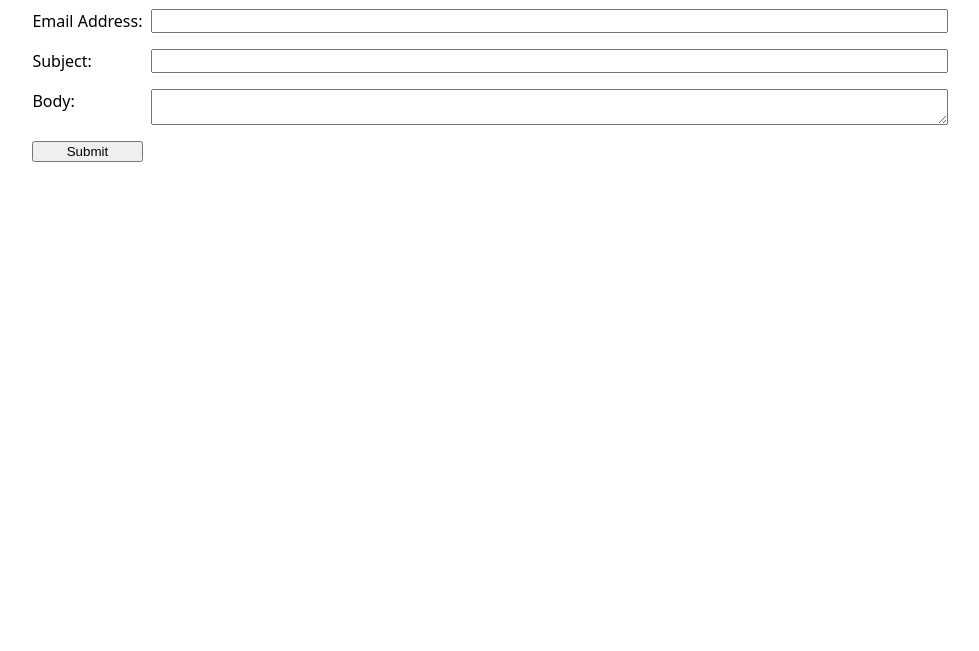
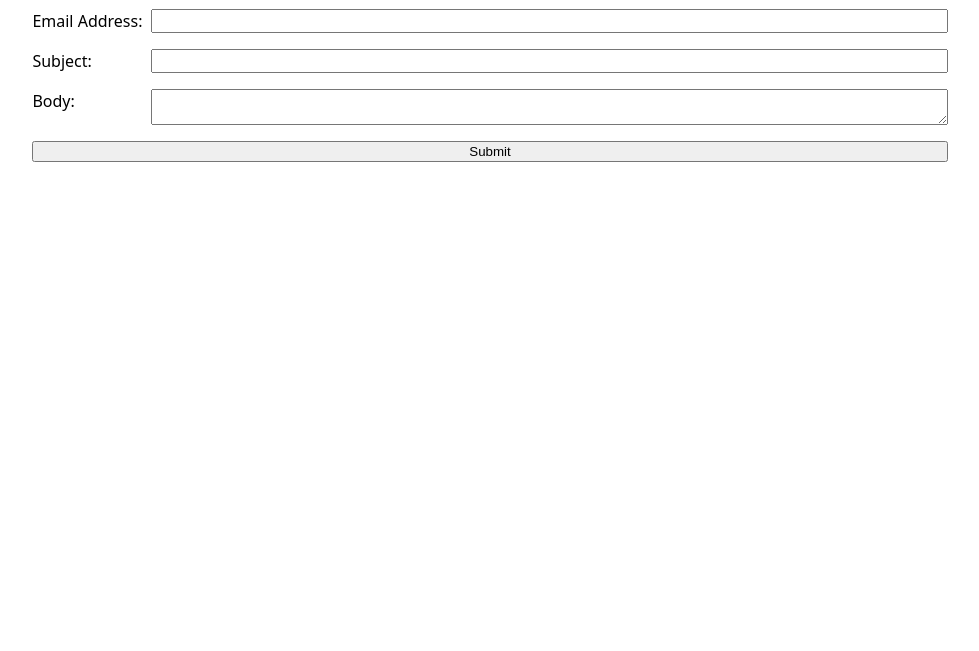
Before and after one commit to JaydenHuang8/portfolio, a plain HTML site: page contact/index.html in a window 1280 px wide. Shown: the part 149-800 px from the top of the page, without its empty margins (150-1129 px from the left). Drawn offline with Linux system fonts and the light colour scheme.

Commit message:
submit button layout

```diff
--- a/contact/index.html
+++ b/contact/index.html
@@ -32,9 +32,9 @@
             <textarea name = "body"></textarea>
         </div>
 
-        <div class="field-group">
-            <button type="submit">Submit</button>
-        </div>
+        <!-- <div class="field-group"> -->
+        <button type="submit">Submit</button>
+        <!-- </div> -->
     </form>
 
 </body>
--- a/style.css
+++ b/style.css
@@ -56,3 +56,6 @@ form {
   grid-column: 1 / -1;
   gap: 0.5em;
 }
+button {
+  grid-column: 1 / -1;
+}
```
